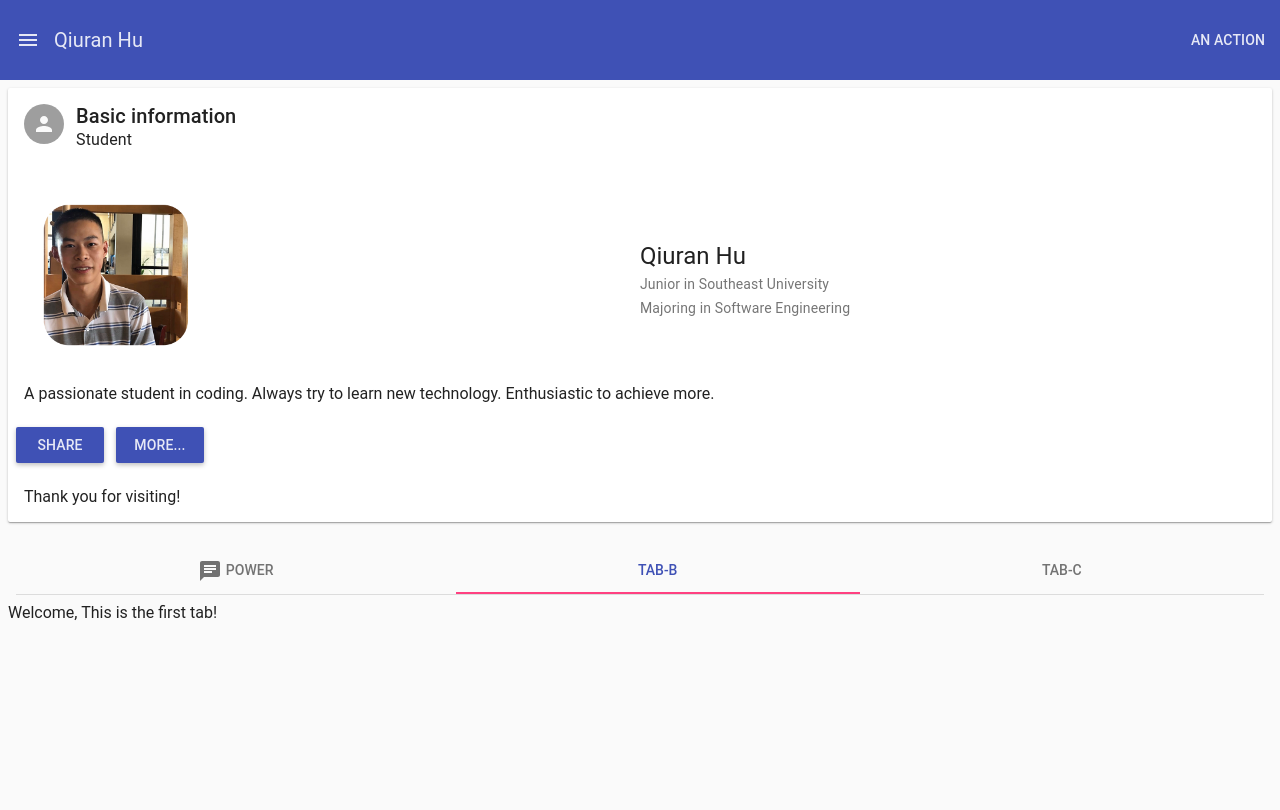
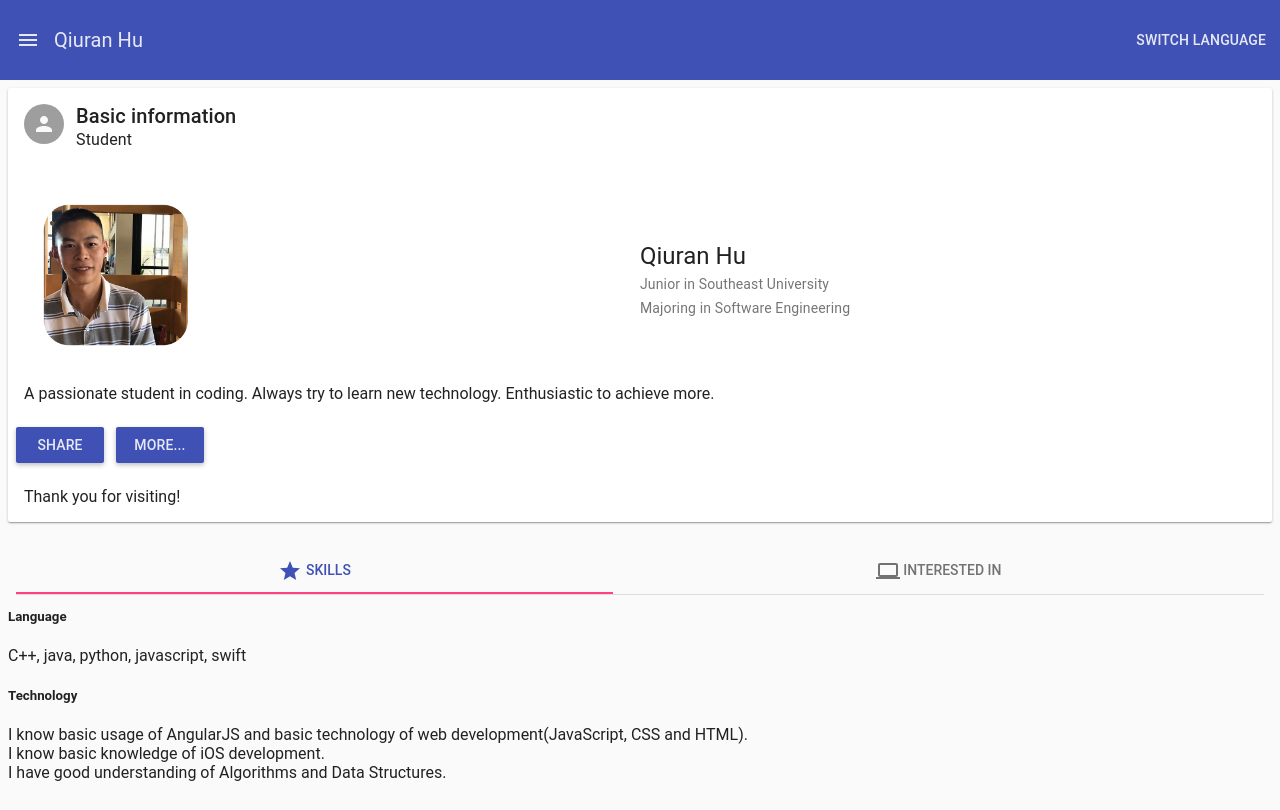
Before and after one commit to QiuranHu/qiuranhu.github.io, a plain HTML site: page index.html in a window 1280 px wide. Drawn offline with Linux system fonts and the light colour scheme.

Commit message:
new file:   img/computer-24px.svg 	new file:   img/star-24px.svg 	modified:   index.html

```diff
--- a/index.html
+++ b/index.html
@@ -33,7 +33,7 @@
             </md-button>
             <h2>Qiuran Hu</h2>
             <span flex></span>
-            <md-button>An action</md-button>
+            <md-button>Switch Language</md-button>
         </div>
 
     </md-toolbar>
@@ -78,30 +78,33 @@
         </md-card-footer>
     </md-card>
     <md-content layout-padding flex>
-        <md-tabs md-selected="1"  md-stretch-tabs="always" md-align-tabs="top" md-dynamic-heght md-border-bottom
+        <md-tabs md-selected="0"  md-stretch-tabs="always" md-align-tabs="top" md-dynamic-heght md-border-bottom
         md-swipt-content>
             <md-tab>
                 <md-tab-label>
-                    <md-icon md-svg-src="img/chat-24px.svg"></md-icon>
-                    <span>Power</span>
+                    <md-icon md-svg-src="img/star-24px.svg"></md-icon>
+                    <span>Skills</span>
+                </md-tab-label>
+                <md-tab-body layout-padding>
+                    <h5>Language</h5>
+                    <div>C++, java, python, javascript, swift </div>
+                    <h5>Technology</h5>
+                    <div>I know basic usage of AngularJS and basic technology of web development(JavaScript, CSS and HTML).</div>
+                    <div>I know basic knowledge of iOS development.</div>
+                    <div>I have good understanding of Algorithms and Data Structures.</div>
+                </md-tab-body>
+            </md-tab>
+            <md-tab>
+                <md-tab-label>
+                    <md-icon md-svg-src="img/computer-24px.svg"></md-icon>
+                    <span>Interested in</span>
                 </md-tab-label>
                 <md-tab-body layout-padding>
                     <p></p>
-                    Welcome, This is the first tab!
+                    I am interested in web development and mobile development.
                 </md-tab-body>
             </md-tab>
-            <md-tab label="Tab-B">
-                <md-tab-body layout-padding>
-                    <p></p>
-                    Welcome, This is the first tab!
-                </md-tab-body>
-            </md-tab>
-            <md-tab label="Tab-C">
-                <md-tab-body layout-padding>
-                    <p></p>
-                    Welcome, This is the first tab!
-                </md-tab-body>
-            </md-tab>
+
         </md-tabs>
     </md-content>
 
```
Also changed, not shown: img/computer-24px.svg (added), img/star-24px.svg (added).
